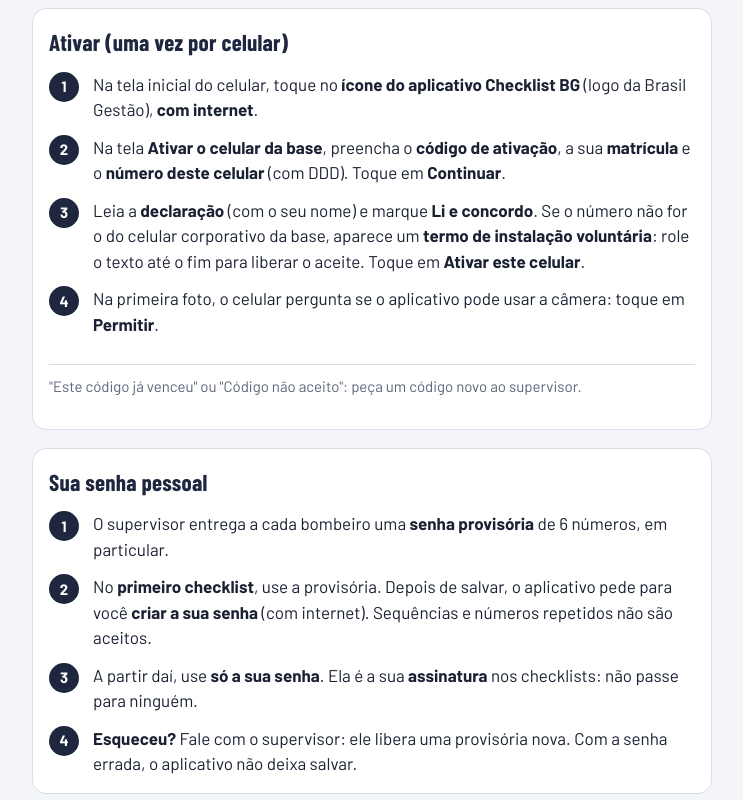
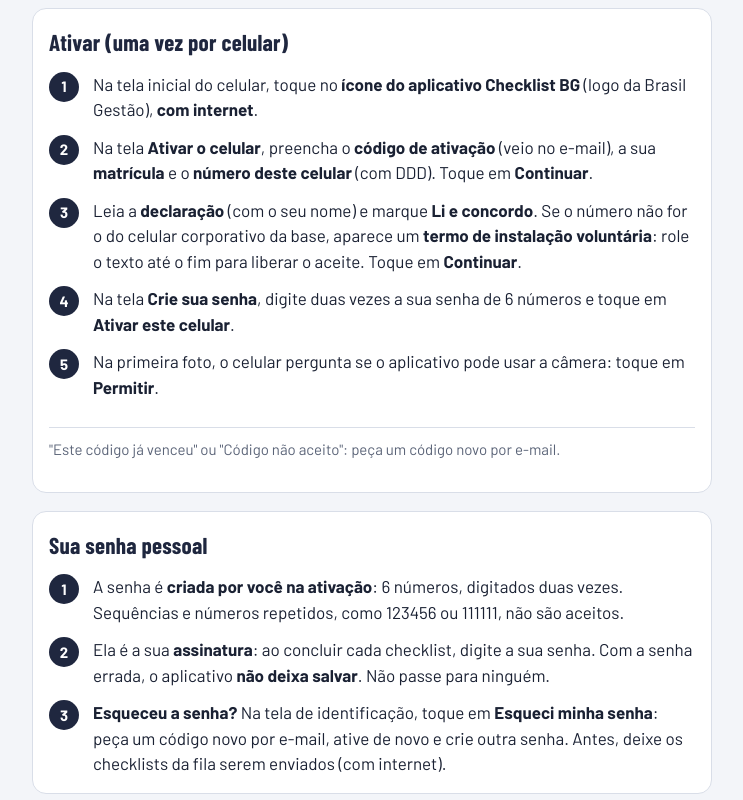
Before and after one commit to brasil-gestao/checklist-bg, a plain HTML site: page instalar/index.html in a window 1280 px wide. Shown: the part 1300-2100 px from the top of the page, without its empty margins (268-1011 px from the left). Drawn offline with nearby package versions, Linux system fonts and the light colour scheme.

Commit message:
Guia 1.4: senha criada na ativação

```diff
--- a/instalar/index.html
+++ b/instalar/index.html
@@ -50,7 +50,7 @@ footer{max-width:720px;margin:0 auto;padding:0 20px 32px;color:var(--muted);font
 </head>
 <body>
 <div class="moldura esq" aria-hidden="true"></div><div class="moldura dir" aria-hidden="true"></div><div class="base" aria-hidden="true"></div>
-<header><div class="lin"><img src="../logo.png" alt="Brasil Gestão"><div class="ver">Guia de instalação<br><b>versão 1.3 · 10/11/2026</b></div></div></header>
+<header><div class="lin"><img src="../logo.png" alt="Brasil Gestão"><div class="ver">Guia de instalação<br><b>versão 1.4 · 10/11/2026</b></div></div></header>
 <div class="faixa"></div>
 <main>
   <div>
@@ -86,7 +86,7 @@ footer{max-width:720px;margin:0 auto;padding:0 20px 32px;color:var(--muted);font
     <div id="p-android" role="tabpanel">
       <ol class="passos">
         <li><div>Toque em <b>Abrir o aplicativo</b> (botão verde, lá em cima). Se o celular perguntar, abra no <b>Google Chrome</b>.</div></li>
-        <li><div>Vai aparecer a tela <b>Ativar o celular da base</b>. <b>Não digite nada ainda:</b> primeiro instale. A instalação é feita pelo <b>menu do Chrome</b>, não pela tela do aplicativo.</div></li>
+        <li><div>Vai aparecer a tela <b>Ativar o celular</b>. <b>Não digite nada ainda:</b> primeiro instale. A instalação é feita pelo <b>menu do Chrome</b>, não pela tela do aplicativo.</div></li>
         <li><div>Se aparecer uma faixa embaixo com <b>Instalar app</b> ou <b>Adicionar à tela inicial</b>, toque nela.</div></li>
         <li><div>Se não aparecer, toque nos <b>três pontinhos ⋮</b> (canto de cima, à direita) e escolha <b>Instalar app</b> ou <b>Adicionar à tela inicial</b>.</div></li>
         <li><div>Toque em <b>Instalar</b> (ou <b>Adicionar</b>) para confirmar.</div></li>
@@ -113,20 +113,20 @@ footer{max-width:720px;margin:0 auto;padding:0 20px 32px;color:var(--muted);font
     <h2>Ativar (uma vez por celular)</h2>
     <ol class="passos">
       <li><div>Na tela inicial do celular, toque no <b>ícone do aplicativo Checklist BG</b> (logo da Brasil Gestão), <b>com internet</b>.</div></li>
-      <li><div>Na tela <b>Ativar o celular da base</b>, preencha o <b>código de ativação</b>, a sua <b>matrícula</b> e o <b>número deste celular</b> (com DDD). Toque em <b>Continuar</b>.</div></li>
-      <li><div>Leia a <b>declaração</b> (com o seu nome) e marque <b>Li e concordo</b>. Se o número não for o do celular corporativo da base, aparece um <b>termo de instalação voluntária</b>: role o texto até o fim para liberar o aceite. Toque em <b>Ativar este celular</b>.</div></li>
+      <li><div>Na tela <b>Ativar o celular</b>, preencha o <b>código de ativação</b> (veio no e-mail), a sua <b>matrícula</b> e o <b>número deste celular</b> (com DDD). Toque em <b>Continuar</b>.</div></li>
+      <li><div>Leia a <b>declaração</b> (com o seu nome) e marque <b>Li e concordo</b>. Se o número não for o do celular corporativo da base, aparece um <b>termo de instalação voluntária</b>: role o texto até o fim para liberar o aceite. Toque em <b>Continuar</b>.</div></li>
+      <li><div>Na tela <b>Crie sua senha</b>, digite duas vezes a sua senha de 6 números e toque em <b>Ativar este celular</b>.</div></li>
       <li><div>Na primeira foto, o celular pergunta se o aplicativo pode usar a câmera: toque em <b>Permitir</b>.</div></li>
     </ol>
-    <p class="nota">"Este código já venceu" ou "Código não aceito": peça um código novo ao supervisor.</p>
+    <p class="nota">"Este código já venceu" ou "Código não aceito": peça um código novo por e-mail.</p>
   </section>
 
   <section class="cartao">
     <h2>Sua senha pessoal</h2>
     <ol class="passos">
-      <li><div>O supervisor entrega a cada bombeiro uma <b>senha provisória</b> de 6 números, em particular.</div></li>
-      <li><div>No <b>primeiro checklist</b>, use a provisória. Depois de salvar, o aplicativo pede para você <b>criar a sua senha</b> (com internet). Sequências e números repetidos não são aceitos.</div></li>
-      <li><div>A partir daí, use <b>só a sua senha</b>. Ela é a sua <b>assinatura</b> nos checklists: não passe para ninguém.</div></li>
-      <li><div><b>Esqueceu?</b> Fale com o supervisor: ele libera uma provisória nova. Com a senha errada, o aplicativo não deixa salvar.</div></li>
+      <li><div>A senha é <b>criada por você na ativação</b>: 6 números, digitados duas vezes. Sequências e números repetidos, como 123456 ou 111111, não são aceitos.</div></li>
+      <li><div>Ela é a sua <b>assinatura</b>: ao concluir cada checklist, digite a sua senha. Com a senha errada, o aplicativo <b>não deixa salvar</b>. Não passe para ninguém.</div></li>
+      <li><div><b>Esqueceu a senha?</b> Na tela de identificação, toque em <b>Esqueci minha senha</b>: peça um código novo por e-mail, ative de novo e crie outra senha. Antes, deixe os checklists da fila serem enviados (com internet).</div></li>
     </ol>
   </section>
 
@@ -141,7 +141,7 @@ footer{max-width:720px;margin:0 auto;padding:0 20px 32px;color:var(--muted);font
     </ul>
   </section>
 </main>
-<footer>Brasil Gestão · Checklist BG · Guia de instalação versão 1.3 · 10/11/2026 · app 0.7.1</footer>
+<footer>Brasil Gestão · Checklist BG · Guia de instalação versão 1.4 · 10/11/2026 · app 0.8.1</footer>
 <script>
 (function(){
   var tabs=[["t-android","p-android"],["t-iphone","p-iphone"]];
```
